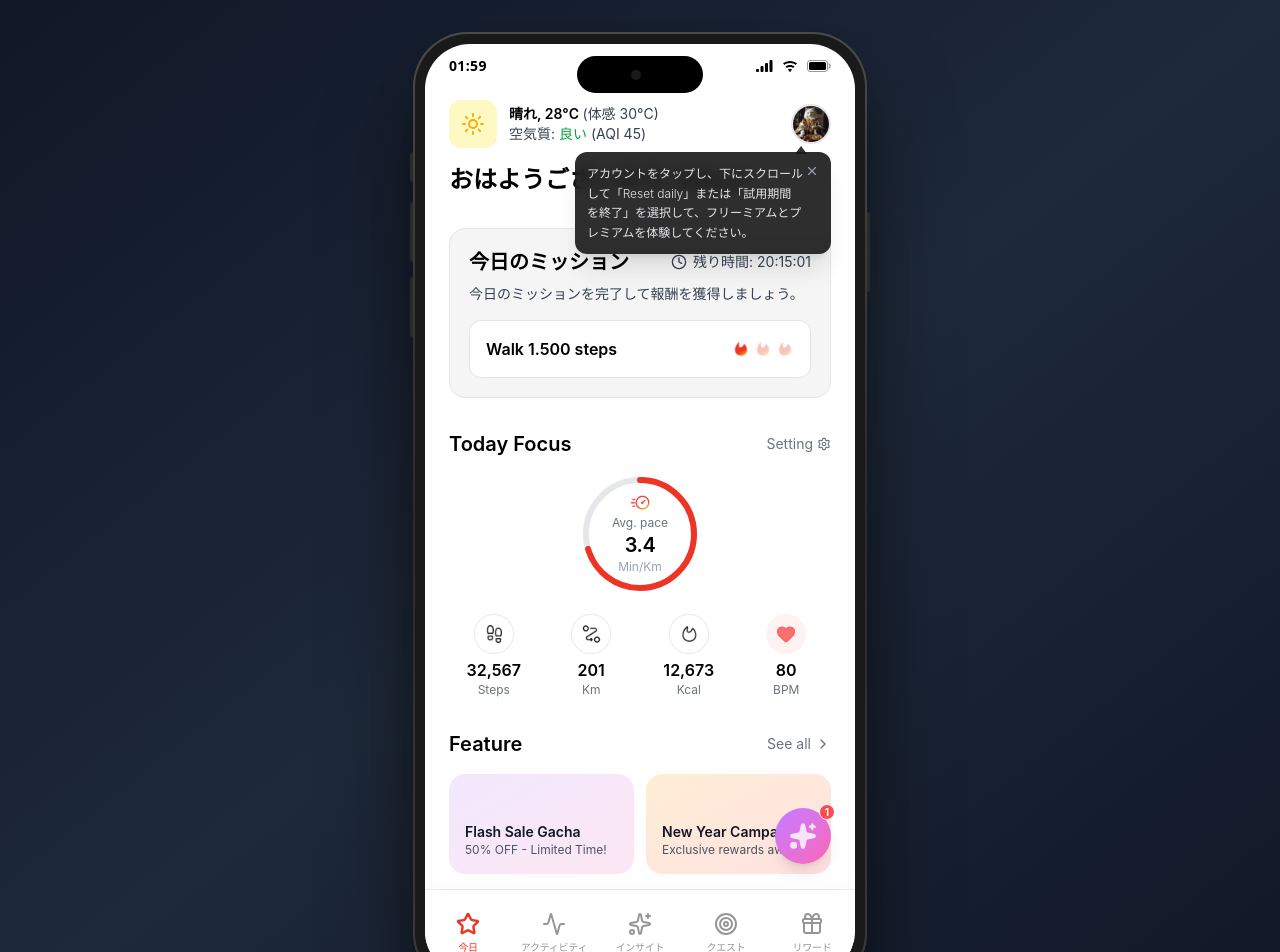
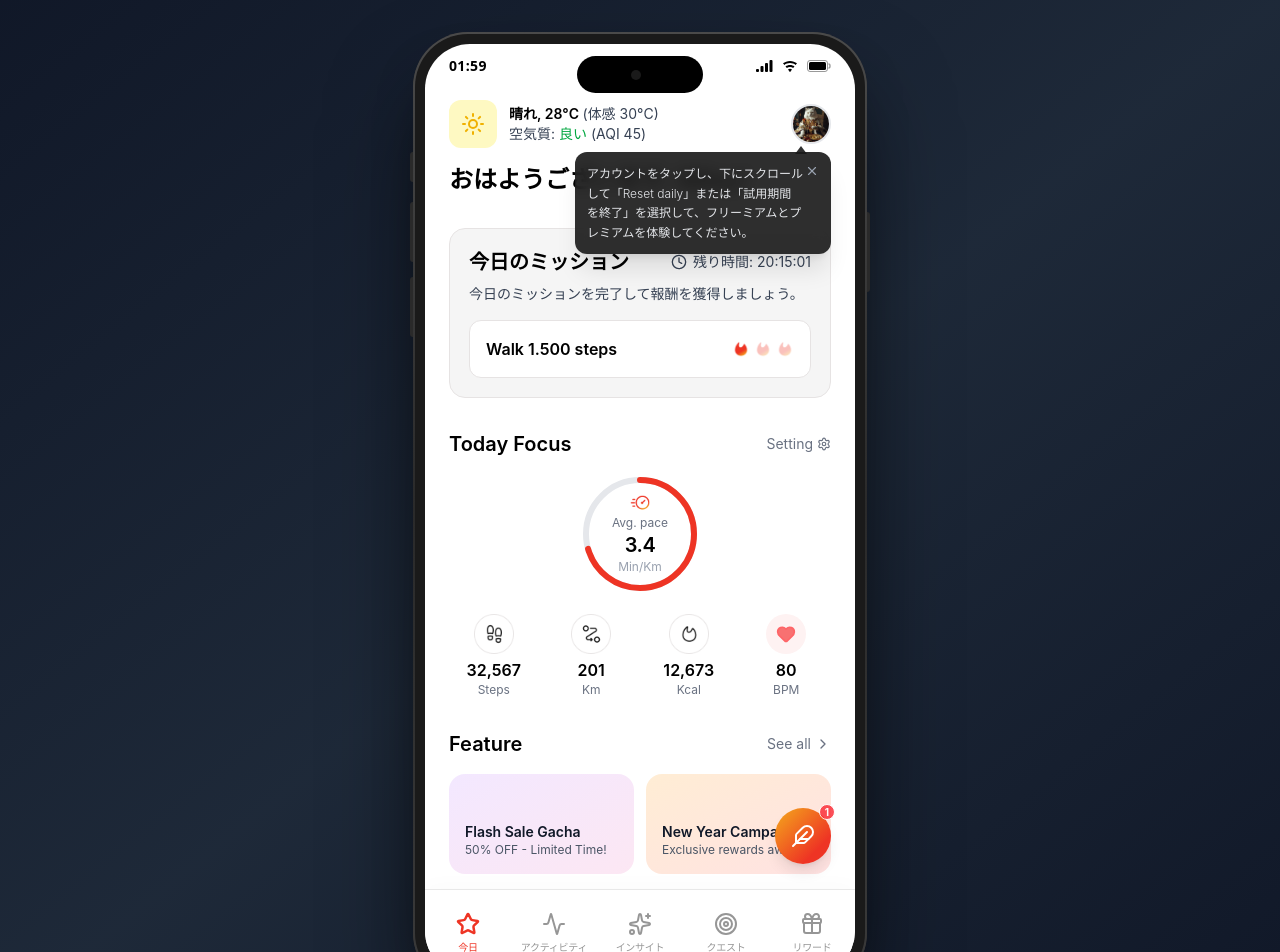
Before and after one commit to cachep-xidau/omikuji, a React (Vite) app: page / in a window 1280 px wide. Shown: the top 952 px of the page. Built offline with nearby package versions, Linux system fonts and the light colour scheme.

Commit message:
style: fix Chat Diary logo to match Home screen FAB (orange/feather)

```diff
--- a/src/screens/ChatDiaryScreen.jsx
+++ b/src/screens/ChatDiaryScreen.jsx
@@ -1,6 +1,6 @@
 import { useState, useRef, useEffect } from 'react';
 import StatusBar from '../components/StatusBar';
-import { ChevronLeft, Send, Sparkles, Footprints, Gift, X, Share2, Crown, History } from 'lucide-react';
+import { ChevronLeft, Send, Sparkles, Footprints, Gift, X, Share2, Crown, History, Feather } from 'lucide-react';
 import { useNavigate } from 'react-router-dom';
 import { motion, AnimatePresence } from 'framer-motion';
 import { useDiary } from '../data/DiaryContext';
@@ -552,8 +552,8 @@ const ChatDiaryScreen = () => {
                     <ChevronLeft size={24} className="text-gray-900" />
                 </button>
                 <div className="flex items-center gap-3">
-                    <div className="w-10 h-10 rounded-full bg-gradient-to-br from-purple-400 to-pink-400 flex items-center justify-center shadow-sm">
-                        <Sparkles size={20} className="text-white fill-current opacity-90" />
+                    <div className="w-10 h-10 rounded-full bg-[linear-gradient(135deg,#F4AA1C_0%,#EE3424_75%)] flex items-center justify-center shadow-sm">
+                        <Feather size={20} className="text-white" />
                     </div>
                     <div>
                         <h1 className="text-base font-semibold text-gray-900">{t('chat.title')}</h1>
--- a/src/screens/HomeScreen.jsx
+++ b/src/screens/HomeScreen.jsx
@@ -3,7 +3,7 @@ import TodayFocus from '../components/TodayFocus';
 import FeatureSection from '../components/FeatureSection';
 import DiscoverSection from '../components/DiscoverSection';
 import NavBar from '../components/NavBar';
-import { Sun, Sparkles } from 'lucide-react';
+import { Sun, Feather } from 'lucide-react';
 import { Link } from 'react-router-dom';
 import { missions } from '../data/mockData';
 import { getImagePath } from '../utils/imagePath';
@@ -168,10 +168,10 @@ const HomeScreen = () => {
       {/* Floating Diary Button */}
       <Link
         to="/chat-diary"
-        className={`absolute bottom-28 right-6 w-14 h-14 rounded-full bg-gradient-to-br from-purple-400 to-pink-400 flex items-center justify-center shadow-lg hover:shadow-xl transition-all duration-300 z-10 ${isFabVisible ? 'scale-100 translate-y-0' : 'scale-[0.6] translate-y-8 opacity-80'
+        className={`absolute bottom-28 right-6 w-14 h-14 rounded-full bg-[linear-gradient(135deg,#F4AA1C_0%,#EE3424_75%)] flex items-center justify-center shadow-lg hover:shadow-xl transition-all duration-300 z-10 ${isFabVisible ? 'scale-100 translate-y-0' : 'scale-[0.6] translate-y-8 opacity-80'
           } hover:scale-105 active:scale-95`}
       >
-        <Sparkles size={28} className="text-white fill-current opacity-80" />
+        <Feather size={24} className="text-white" />
         {!hasFortune && (
           <div className="absolute top-0 right-0 w-4 h-4 bg-red-500 rounded-full flex items-center justify-center border border-white translate-x-1 -translate-y-1 animate-pulse">
             <span className="text-[10px] text-white font-bold">1</span>
```
